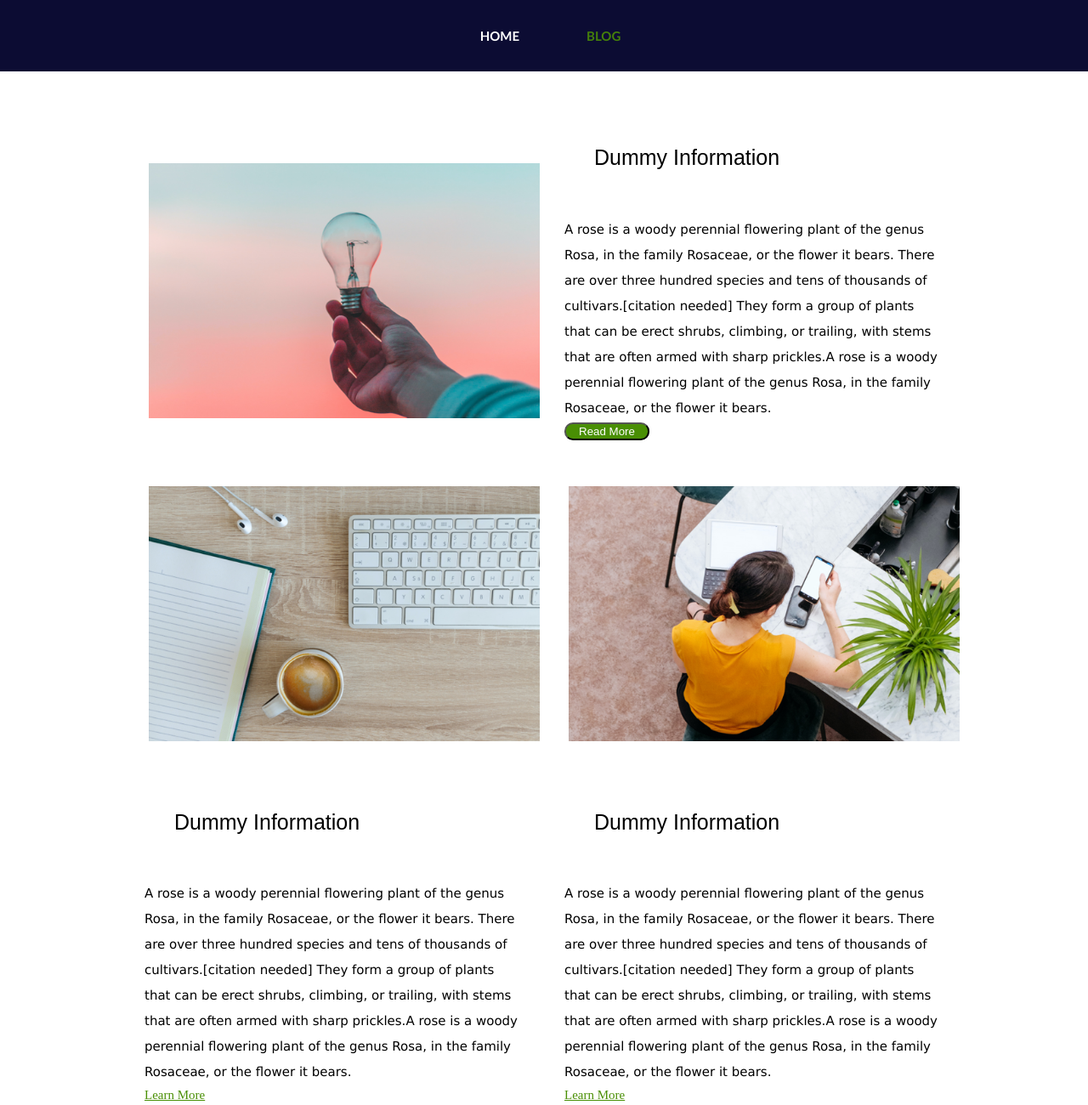
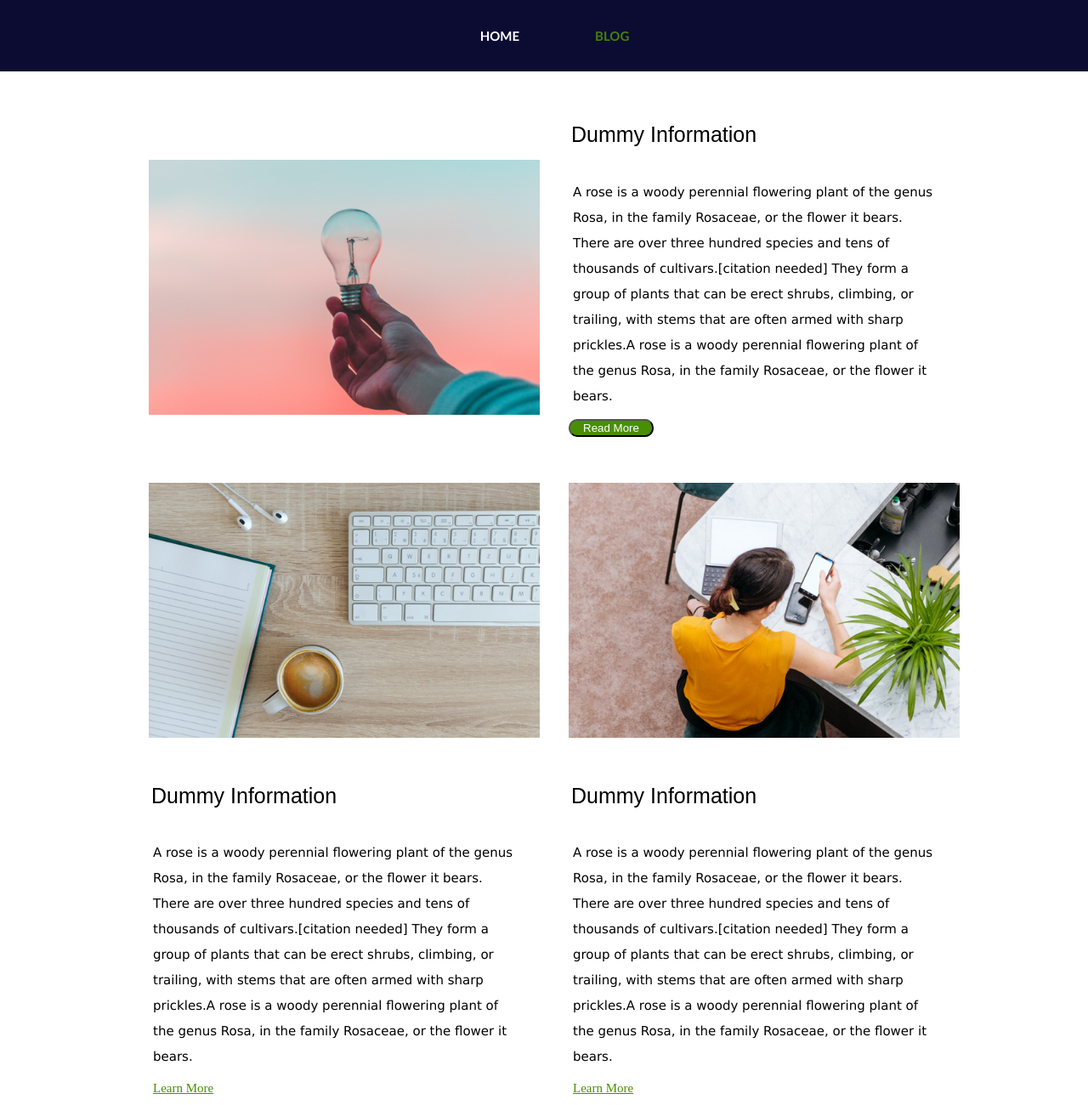
Before and after one commit to PujaGKundu/checkpoint1, a plain HTML site: page blog.html in a window 1280 px wide. Shown: the whole page at 85% size. Drawn offline with Linux system fonts and the light colour scheme.

Commit message:
Final project

```diff
--- a/index1.html
+++ b/blog.html
@@ -11,38 +11,38 @@
             <div class="top">
                 <nav>
                     <a href="index.html" class="a1 anchor">HOME</a>
-                    <a href="index1.html" class="a2 anchor">BLOG</a>
+                    <a href="blog.html" class="a2 anchor">BLOG</a>
                 </nav>
             </div>
         </header>
         <main>
             <section>
-                <div class="parent1">
+                <article class="parent1">
                     <div class="child1">
-                        <img src="pic01.png" alt="First picture" />
+                        <img src="checkpoint1\media\pic01.png" alt="First picture" />
                     </div>
                     <div class="child1">
                         <h4>Dummy Information</h4>
                         <p>A rose is a woody perennial flowering plant of the genus Rosa, in the family Rosaceae, or the flower it bears. There are over three hundred species and tens of thousands of cultivars.[citation needed] They form a group of plants that can be erect shrubs, climbing, or trailing, with stems that are often armed with sharp prickles.A rose is a woody perennial flowering plant of the genus Rosa, in the family Rosaceae, or the flower it bears.</p>
                         <button>Read More</button>
                     </div>
-                </div>
+                </article>
             </section>
             <section>
-                <div class="parent1">
+                <article class="parent1">
                     <div class="child1">
-                        <img src="pic02.png" alt="Second picture" />
+                        <img src="checkpoint1\media\pic02.png" alt="Second picture" />
                         <h4>Dummy Information</h4>
                         <p>A rose is a woody perennial flowering plant of the genus Rosa, in the family Rosaceae, or the flower it bears. There are over three hundred species and tens of thousands of cultivars.[citation needed] They form a group of plants that can be erect shrubs, climbing, or trailing, with stems that are often armed with sharp prickles.A rose is a woody perennial flowering plant of the genus Rosa, in the family Rosaceae, or the flower it bears.</p>
                         <a href="#">Learn More</a>
                     </div>
                     <div class="child1">
-                        <img src="pic03.png" alt="Third picture" />
+                        <img src="checkpoint1\media\pic03.png" alt="Third picture" />
                         <h4>Dummy Information</h4>
                         <p>A rose is a woody perennial flowering plant of the genus Rosa, in the family Rosaceae, or the flower it bears. There are over three hundred species and tens of thousands of cultivars.[citation needed] They form a group of plants that can be erect shrubs, climbing, or trailing, with stems that are often armed with sharp prickles.A rose is a woody perennial flowering plant of the genus Rosa, in the family Rosaceae, or the flower it bears.</p>
                         <a href="#">Learn More</a>
                     </div>
-                </div>
+                </article>
             </section>
         </main>
     </body>
--- a/style.css
+++ b/style.css
@@ -63,7 +63,7 @@ body{
 a{
     color: rgb(73, 143, 4);
     font-size: 15px;
-    margin-left: 15px;
+    margin-left: 25px;
 }
 .a1{
     color: white;
@@ -79,7 +79,7 @@ h1{
 h4{
     font-size: 25px;
     font-family: Arial, Helvetica, sans-serif;
-    padding: 50px;
+    padding: 23px;
 }
 .section{
     text-align: center;
@@ -104,7 +104,7 @@ h4{
     border-radius: 50%;
     margin-top: 60px;
     margin-right: 15px;
-    vertical-align:bottom;
+    vertical-align: bottom;
 }
 .two{
     background-color: #0D1430;
@@ -165,12 +165,13 @@ button{
     background-color: rgb(73, 143, 4);
     color: white;
     border-radius: 10px;
-    margin-left: 15px;
+    margin-left: 20px;
 }
 p{
     font-size: 15px;
     line-height: 2;
     vertical-align: top;
+    padding: 10px;
     color: black;
     margin-left: 15px;
     font-family: 'Lucida Sans', 'Lucida Sans Regular', 'Lucida Grande', 'Lucida Sans Unicode', Geneva, Verdana, sans-serif;
```
Also changed, not shown: index.html (+1 -1 lines), media/pic01.png (renamed from pic01.png), media/pic02.png (renamed from pic02.png), media/pic03.png (renamed from pic03.png).
